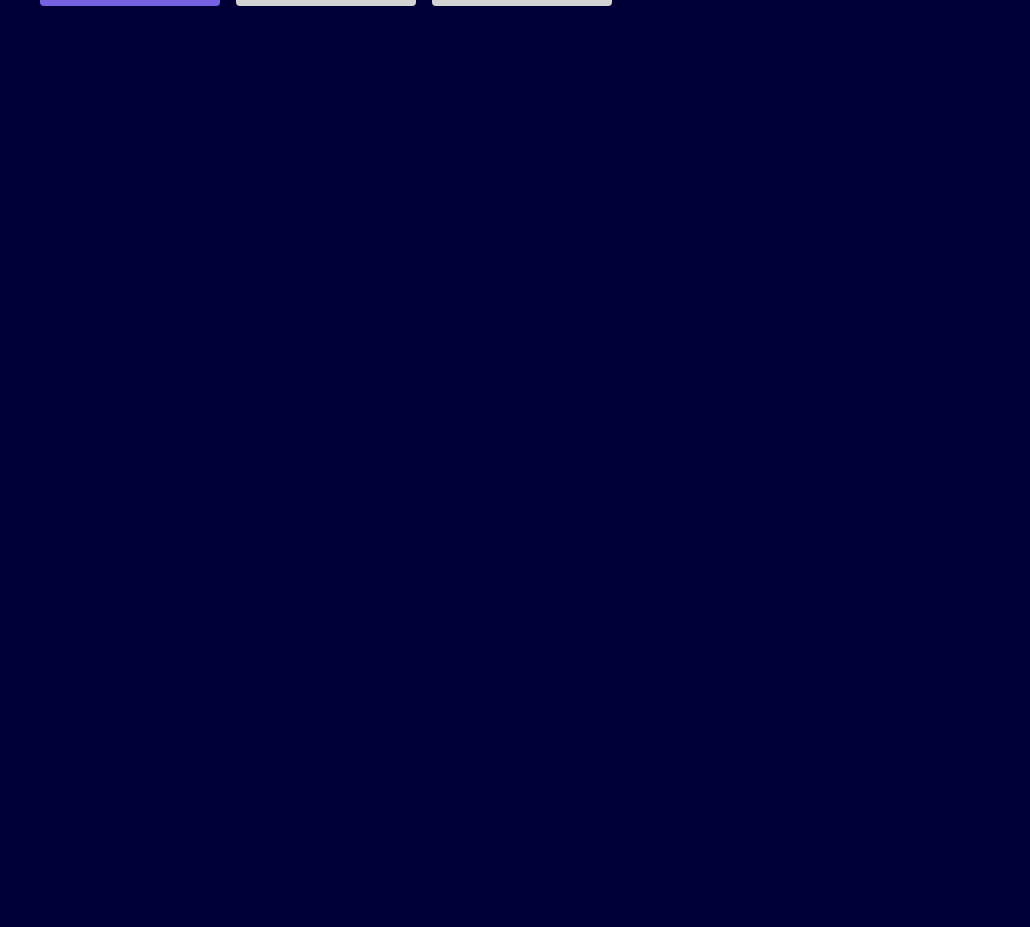
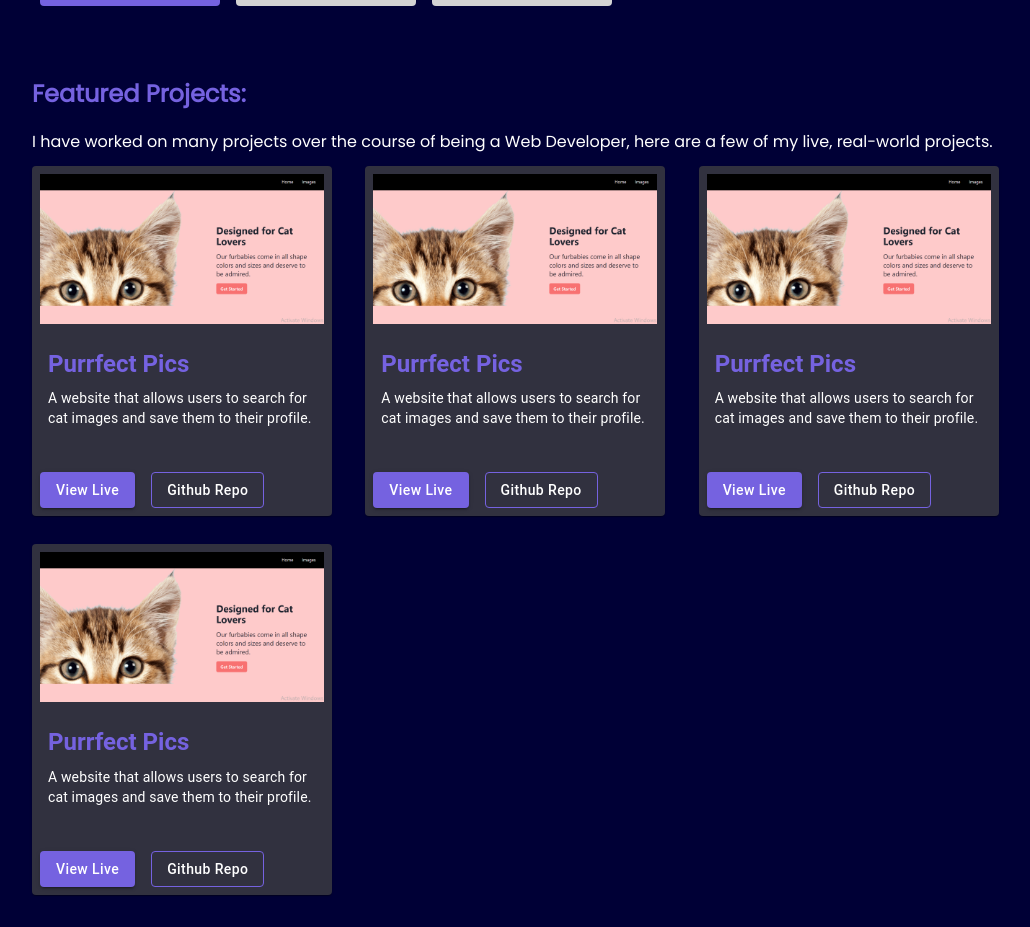
Before and after one commit to hellen17/portfolio-website, a React (Create React App) app: page / in a window 1280 px wide. Shown: the part 939-1866 px from the top of the page, without its empty margins (116-1146 px from the left). Before the commit the page ends 985 px from the top, so only its background shows below. Built offline with nearby package versions, Linux system fonts and the light colour scheme.

Commit message:
add project section

```diff
--- a/src/App.js
+++ b/src/App.js
@@ -2,6 +2,7 @@ import logo from './logo.svg';
 import { Navbar } from './components/Navbar';
 import Heroshot from './components/Heroshot';
 import About from './components/About';
+import Project from './components/Project';
 
 
 function App() {
@@ -10,6 +11,7 @@ function App() {
       {/* <Navbar /> */}
       <Heroshot />
       <About />
+      <Project />
 
     </div>
   );
--- a/src/components/Project.js
+++ b/src/components/Project.js
@@ -0,0 +1,114 @@
+import {Card, CardMedia,Typography, CardContent, Button, CardActions} from '@mui/material'
+import { makeStyles } from '@mui/styles';
+
+const useStyles = makeStyles({
+    outlinedButton: {
+        '&.MuiButton-outlined': {
+            borderColor: 'var(--primary-color)',
+            color: '#fff'
+    }}
+})
+
+
+export default function Project() {
+    const classes = useStyles();
+
+    return (
+        <div className="lg:px-32 p-8" id='#projects'>
+            <h2 className="text-2xl font-bold mb-5" style={{color:'var(--primary-color)'}}>Featured Projects:</h2>
+            <p>I have worked on many projects over the course of being a Web Developer, here are a few of my live, real-world projects.
+            </p>
+            <div className='grid lg:grid-cols-3 gap-4'>
+                <Card sx={{ maxWidth: 300, backgroundColor: '#31313F' }} className="mt-3">
+                    <CardMedia
+                        sx={{ height: 150,  margin: 1
+                        }}
+                        image="./images/purrfect pics.png"
+                        title="project 1"
+                    />
+                    <CardContent>
+                        <Typography gutterBottom variant="h5" component="div" style={{ color: 'var(--primary-color)',fontWeight: 'bold' }}>
+                        Purrfect Pics
+                        </Typography>
+                        <Typography variant="body2" color="white">
+                            A website that allows users to search for cat images and save them to their profile.
+                        </Typography>
+                    </CardContent>
+                    <CardActions>
+                    <div className="flex mt-5">
+                        <Button variant="contained" style={{ textTransform: 'none', marginRight: '1rem', backgroundColor: 'var(--primary-color)' }} >View Live</Button>
+                        <Button variant="outlined" style={{ textTransform: 'none' }} className={classes.outlinedButton} >Github Repo</Button>
+                        </div>
+                    </CardActions>
+                </Card>
+                <Card sx={{ maxWidth: 300, backgroundColor: '#31313F' }} className="mt-3">
+                    <CardMedia
+                        sx={{ height: 150,  margin: 1
+                        }}
+                        image="./images/purrfect pics.png"
+                        title="project 1"
+                    />
+                    <CardContent>
+                        <Typography gutterBottom variant="h5" component="div" style={{ color: 'var(--primary-color)',fontWeight: 'bold' }}>
+                        Purrfect Pics
+                        </Typography>
+                        <Typography variant="body2" color="white">
+                            A website that allows users to search for cat images and save them to their profile.
+                        </Typography>
+                    </CardContent>
+                    <CardActions>
+                    <div className="flex mt-5">
+                        <Button variant="contained" style={{ textTransform: 'none', marginRight: '1rem', backgroundColor: 'var(--primary-color)' }} >View Live</Button>
+                        <Button variant="outlined" style={{ textTransform: 'none' }} className={classes.outlinedButton} >Github Repo</Button>
+                        </div>
+                    </CardActions>
+                </Card>
+                <Card sx={{ maxWidth: 300, backgroundColor: '#31313F' }} className="mt-3">
+                    <CardMedia
+                        sx={{ height: 150,  margin: 1
+                        }}
+                        image="./images/purrfect pics.png"
+                        title="project 1"
+                    />
+                    <CardContent>
+                        <Typography gutterBottom variant="h5" component="div" style={{ color: 'var(--primary-color)',fontWeight: 'bold' }}>
+                        Purrfect Pics
+                        </Typography>
+                        <Typography variant="body2" color="white">
+                            A website that allows users to search for cat images and save them to their profile.
+                        </Typography>
+                    </CardContent>
+                    <CardActions>
+                    <div className="flex mt-5">
+                        <Button variant="contained" style={{ textTransform: 'none', marginRight: '1rem', backgroundColor: 'var(--primary-color)' }} >View Live</Button>
+                        <Button variant="outlined" style={{ textTransform: 'none' }} className={classes.outlinedButton} >Github Repo</Button>
+                        </div>
+                    </CardActions>
+                </Card>
+                <Card sx={{ maxWidth: 300, backgroundColor: '#31313F' }} className="mt-3">
+                    <CardMedia
+                        sx={{ height: 150,  margin: 1
+                        }}
+                        image="./images/purrfect pics.png"
+                        title="project 1"
+                    />
+                    <CardContent>
+                        <Typography gutterBottom variant="h5" component="div" style={{ color: 'var(--primary-color)',fontWeight: 'bold' }}>
+                        Purrfect Pics
+                        </Typography>
+                        <Typography variant="body2" color="white">
+                            A website that allows users to search for cat images and save them to their profile.
+                        </Typography>
+                    </CardContent>
+                    <CardActions>
+                    <div className="flex mt-5">
+                        <Button variant="contained" style={{ textTransform: 'none', marginRight: '1rem', backgroundColor: 'var(--primary-color)' }} >View Live</Button>
+                        <Button variant="outlined" style={{ textTransform: 'none' }} className={classes.outlinedButton} >Github Repo</Button>
+                        </div>
+                    </CardActions>
+                </Card>
+            </div>
+
+        </div>
+    )
+}
```
Also changed, not shown: public/images/purrfect pics.png (added).
